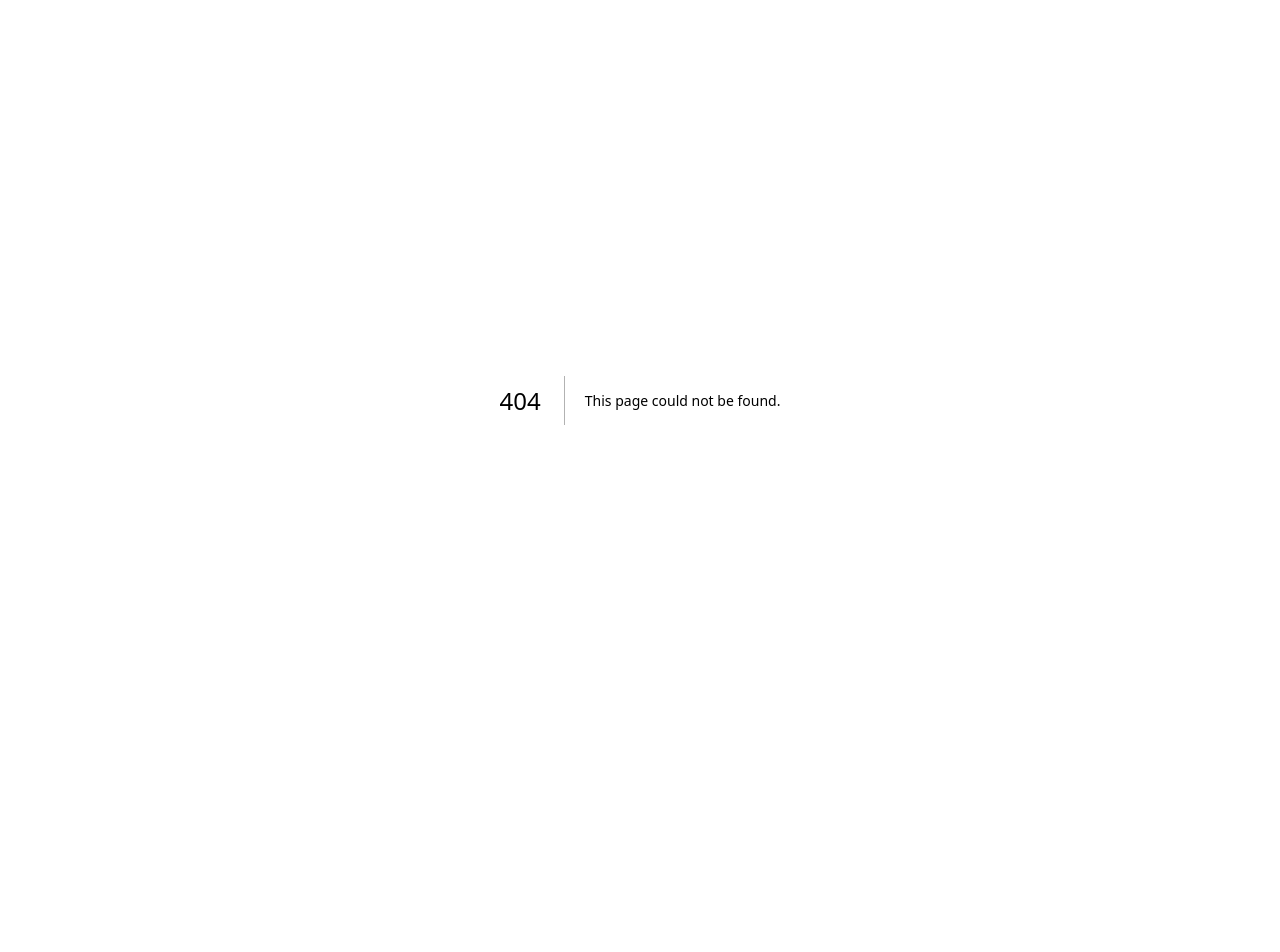
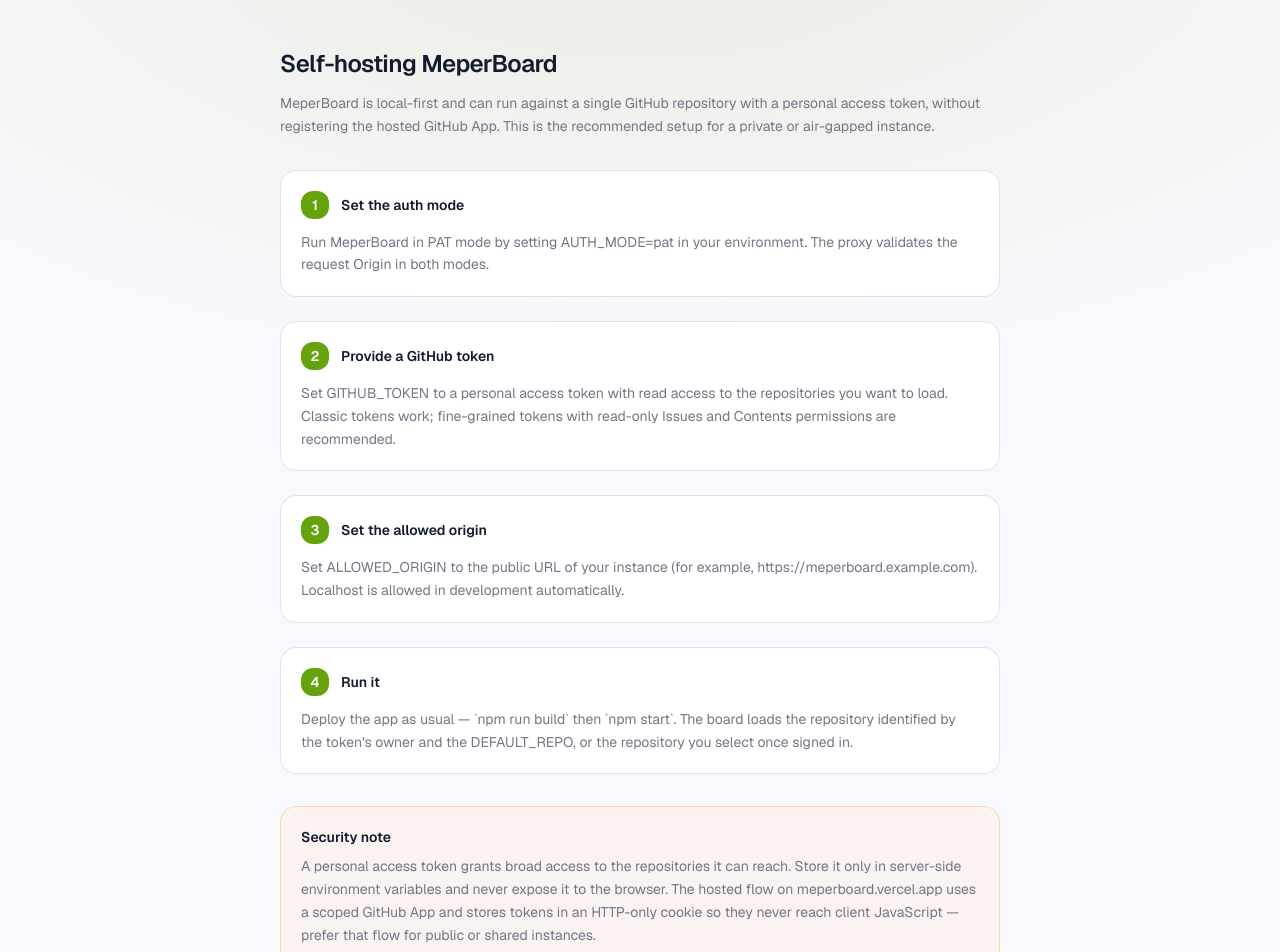
Before and after one commit to MeperDonas/MeperBoard, a Next.js app: page /self-host in a window 1280 px wide. Before the commit this address had no page. Shown: the top 952 px of the page. Before the commit the page ends 800 px from the top, so only its background shows below. Built offline with nearby package versions, Linux system fonts and the light colour scheme.

Commit message:
fix(auth): replace corrupted GitHub mark SVG, fix self-host link, and add /self-host page

```diff
--- /dev/null
+++ b/src/app/self-host/page.tsx
@@ -0,0 +1,62 @@
+import type { Metadata } from "next";
+
+export const metadata: Metadata = {
+  title: "Self-hosting MeperBoard",
+  description: "How to self-host MeperBoard with a personal access token (PAT) instead of the hosted GitHub App flow.",
+};
+
+const STEPS = [
+  {
+    title: "Set the auth mode",
+    body: "Run MeperBoard in PAT mode by setting AUTH_MODE=pat in your environment. The proxy validates the request Origin in both modes.",
+  },
+  {
+    title: "Provide a GitHub token",
+    body: "Set GITHUB_TOKEN to a personal access token with read access to the repositories you want to load. Classic tokens work; fine-grained tokens with read-only Issues and Contents permissions are recommended.",
+  },
+  {
+    title: "Set the allowed origin",
+    body: "Set ALLOWED_ORIGIN to the public URL of your instance (for example, https://meperboard.example.com). Localhost is allowed in development automatically.",
+  },
+  {
+    title: "Run it",
+    body: "Deploy the app as usual — `npm run build` then `npm start`. The board loads the repository identified by the token's owner and the DEFAULT_REPO, or the repository you select once signed in.",
+  },
+];
+
+export default function SelfHostPage() {
+  return (
+    <main className="mx-auto max-w-3xl px-6 py-12">
+      <h1 className="text-2xl font-semibold tracking-tight">Self-hosting MeperBoard</h1>
+      <p className="mt-3 text-sm leading-relaxed text-muted-foreground">
+        MeperBoard is local-first and can run against a single GitHub repository with a personal
+        access token, without registering the hosted GitHub App. This is the recommended setup for a
+        private or air-gapped instance.
+      </p>
+
+      <ol className="mt-8 space-y-6">
+        {STEPS.map((step, index) => (
+          <li key={step.title} className="rounded-xl border bg-card p-5">
+            <div className="flex items-center gap-3">
+              <span className="flex h-7 w-7 items-center justify-center rounded-lg bg-primary text-sm font-semibold text-primary-foreground">
+                {index + 1}
+              </span>
+              <h2 className="text-sm font-semibold text-foreground">{step.title}</h2>
+            </div>
+            <p className="mt-3 text-sm leading-relaxed text-muted-foreground">{step.body}</p>
+          </li>
+        ))}
+      </ol>
+
+      <div className="mt-8 rounded-xl border border-amber-500/30 bg-amber-500/5 p-5">
+        <h2 className="text-sm font-semibold text-foreground">Security note</h2>
+        <p className="mt-2 text-sm leading-relaxed text-muted-foreground">
+          A personal access token grants broad access to the repositories it can reach. Store it only
+          in server-side environment variables and never expose it to the browser. The hosted flow on
+          meperboard.vercel.app uses a scoped GitHub App and stores tokens in an HTTP-only cookie so
+          they never reach client JavaScript — prefer that flow for public or shared instances.
+        </p>
+      </div>
+    </main>
+  );
+}
--- a/src/components/app-header/connect-modal.tsx
+++ b/src/components/app-header/connect-modal.tsx
@@ -80,7 +80,7 @@
         <p className="mt-4 text-center text-[11px] leading-relaxed text-muted-foreground">
           Self-hosting?{" "}
           <a
-            href="/docs/SELF_HOST.md"
+            href="/self-host"
             className="inline-flex items-center gap-1 font-medium text-foreground underline decoration-border underline-offset-2 transition-colors hover:text-primary"
           >
             Read the self-host setup
--- a/src/components/app-header/github-mark.tsx
+++ b/src/components/app-header/github-mark.tsx
@@ -8,8 +8,8 @@
  */
 export function GithubMark(props: SVGProps<SVGSVGElement>) {
   return (
-    <svg viewBox="0 0 24 24" fill="currentColor" aria-hidden="true" {...props}>
-      <path d="M12 .5C5.65.5.5 5.65.5 12c0 5.08 3.29 9.39 7.86 10.91.58.11.79-.25.79-.56 0-.28-.01-1.02-.02-2-3.2.69-3.87-1.54-3.87-1.54-.52-1.33-1.28-1.69-1.28-1.69-1.04-.71.08-.7.08-.7 1.15.08 1.76 1.19 1.76 1.19 1.02 1.76 2.68 1.25 3.34.96.1-.74.4-1.25.72-1.54-2.55-.29-5.23-1.28-5.23-5.68 0-1.26.45-2.28 1.19-3.09-.12-.29-.52-1.46.11-3.05 0 0 .97-.31 3.18 1.18.92-.26 1.91-.38 2.89-.39.98 0 1.97.13 2.89.39 2.2-1.49 3.17-1.18 3.17-1.18.63 1.59.23 2.76.11 3.05.74.81 1.19 1.83 1.19 3.09 0 4.41-2.69 5.38-5.25 5.67.42.36.79 1.08.79 2.18 0 1.57-.02 2.84-.02 3.23 0 .31.21.68.8.56C20.21 21.39 23.5 17.08 23.5 12 23.5 5.65 18.35.5 12.5z" />
+    <svg viewBox="0 0 16 16" fill="currentColor" aria-hidden="true" {...props}>
+      <path d="M6.766 11.328c-2.063-.25-3.516-1.734-3.516-3.656 0-.781.281-1.625.75-2.188-.203-.515-.172-1.609.063-2.062.625-.078 1.468.25 1.968.703.594-.187 1.219-.281 1.985-.281.765 0 1.39.094 1.953.265.484-.437 1.344-.765 1.969-.687.218.422.25 1.515.046 2.047.5.593.766 1.39.766 2.203 0 1.922-1.453 3.375-3.547 3.64.531.344.89 1.094.89 1.954v1.625c0 .468.391.734.86.547C13.781 14.359 16 11.53 16 8.03 16 3.61 12.406 0 7.984 0 3.563 0 0 3.61 0 8.031a7.88 7.88 0 0 0 5.172 7.422c.422.156.828-.125.828-.547v-1.25c-.219.094-.5.156-.75.156-1.031 0-1.64-.562-2.078-1.609-.172-.422-.36-.672-.719-.719-.187-.015-.25-.093-.25-.187 0-.188.313-.328.625-.328.453 0 .844.281 1.25.86.313.452.64.655 1.031.655s.641-.14 1-.5c.266-.265.47-.5.657-.656" />
     </svg>
   );
 }
```
Also changed, not shown: 1 other file (tests, documents, lock files or other folders).
